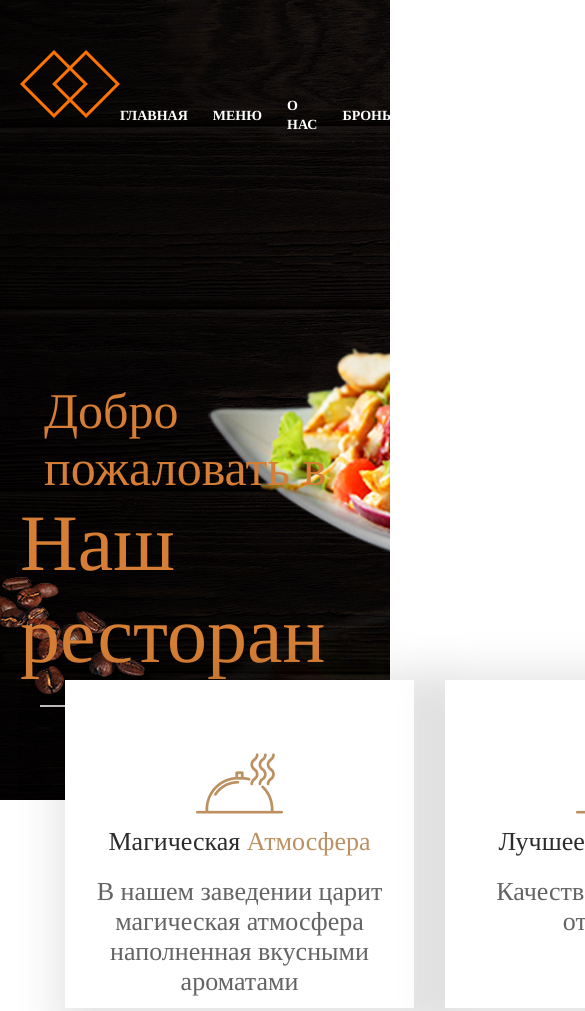
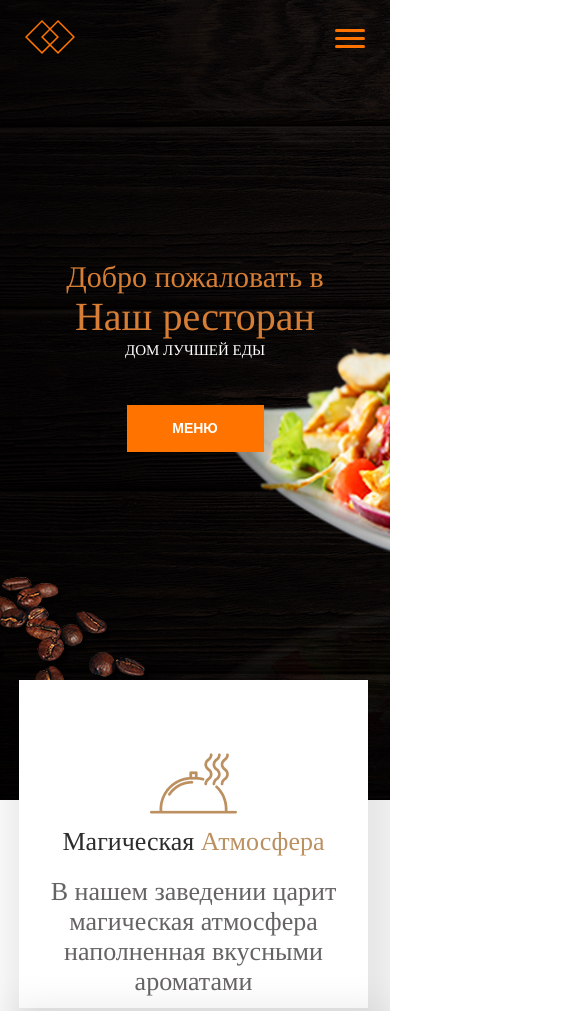
Before and after one commit to AndriyKornytskiy/okten2021september, a plain HTML site: page HTMLpart/restaurant/index.html in a window 390 px wide. Shown: the top 1011 px of the page, 585 px wide, since content can reach past the window. Drawn offline with Linux system fonts and the light colour scheme.

Commit message:
restaurant + media

```diff
--- a/HTMLpart/restaurant/css/media.css
+++ b/HTMLpart/restaurant/css/media.css
@@ -0,0 +1,57 @@
+@media screen and (max-width: 400px) {
+    .header__menu {
+        display: none;
+    }
+
+    .header__logo img {
+        width: 50px;
+    }
+
+    .wrapper {
+        max-width: 340px;
+        padding: 0 14px;
+    }
+
+    .header__navigate {
+        padding-top: 20px;
+    }
+
+    .header__btn_mobile {
+        display: flex;
+    }
+
+    .header__content h2 {
+        font-size: 30px;
+        line-height: 34px;
+        margin-left: 0;
+    }
+
+    .header__content h1 {
+        font-size: 40px;
+        line-height: 46px;
+    }
+
+    .header__content p {
+        margin-top: 0;
+        font-size: 15px;
+        line-height: 20px;
+    }
+
+    .header__content p::before, .header__content p::after {
+        display: none;
+    }
+
+    .web {
+        display: none;
+    }
+    .mobile {
+        display: block;
+        margin-top: 45px;
+    }
+
+    .history__intro {
+        flex-direction: column;
+        left: 8px;
+        row-gap: 14px;
+    }
+}
--- a/HTMLpart/restaurant/css/style.css
+++ b/HTMLpart/restaurant/css/style.css
@@ -199,3 +199,19 @@ table {
   color: #656363;
   padding: 0 12px;
 }
+
+.header__btn_mobile {
+  display: none;
+  width: 30px;
+  flex-direction: column;
+  row-gap: 5px;
+  justify-content: center;
+}
+.header__btn_mobile div {
+  height: 3.3px;
+  background: #FF7400;
+  border-radius: 50px;
+}
+.mobile {
+  display: none;
+}
--- a/HTMLpart/restaurant/index.html
+++ b/HTMLpart/restaurant/index.html
@@ -35,6 +35,12 @@
 						<button class="header__btn">ЗАКАЗ СТОЛИКА</button>
 					</div>
 				</div>
+
+				<div class="header__btn_mobile">
+					<div></div>
+					<div></div>
+					<div></div>
+				</div>
 			</div>
 
 			<div class="header__main wrapper">
@@ -43,7 +49,8 @@
 					<h1>Наш ресторан</h1>
 					<p>ДОМ ЛУЧШЕЙ ЕДЫ</p>
 					<div>
-						<button class="main__bnt">VIEW MENU</button>
+						<button class="main__bnt web">VIEW MENU</button>
+						<button class="main__bnt mobile">МЕНЮ</button>
 					</div>
 				</div>
 			</div>
```
